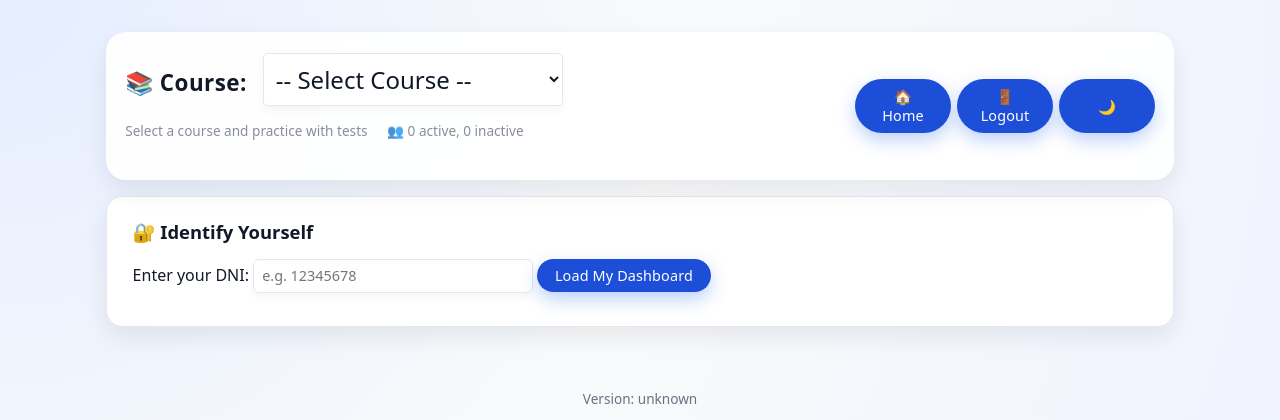
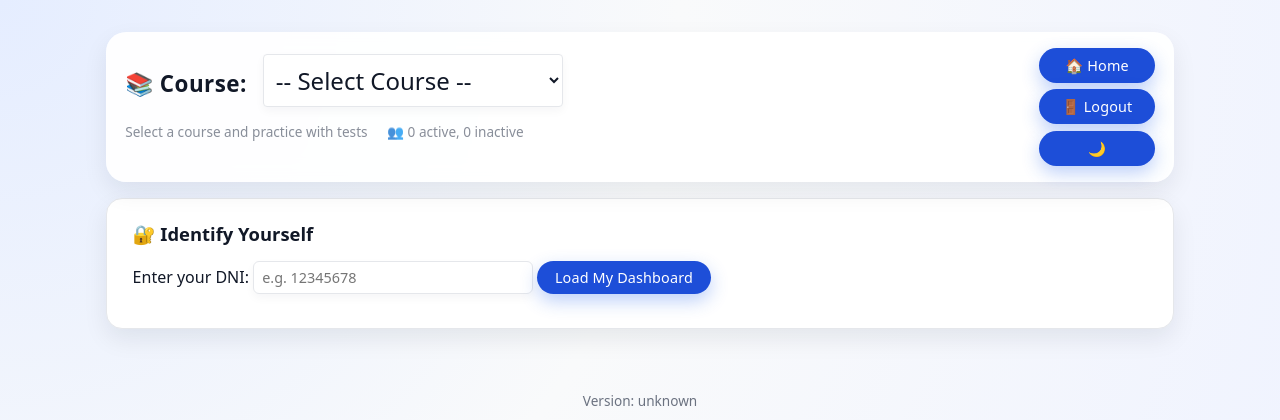
Before and after one commit to foreswearer/quiz, a FastAPI app: page / in a window 1280 px wide. Shown: the top 420 px of the page. Run offline with FastAPI, Linux system fonts and the light colour scheme; data that the repository does not hold is empty.

Commit message:
Arrange toolbar buttons vertically

```diff
--- a/static/css/portal.css
+++ b/static/css/portal.css
@@ -28,14 +28,13 @@ h2 {
 
 .toolbar-buttons {
     display: flex;
+    flex-direction: column;
     gap: 0.4rem;
     align-items: stretch;
 }
 
 .toolbar-buttons .toolbar-btn,
 .toolbar-buttons .theme-toggle {
-    flex: 1 1 0;
-    min-width: 0;
     width: 100%;
 }
 
```
